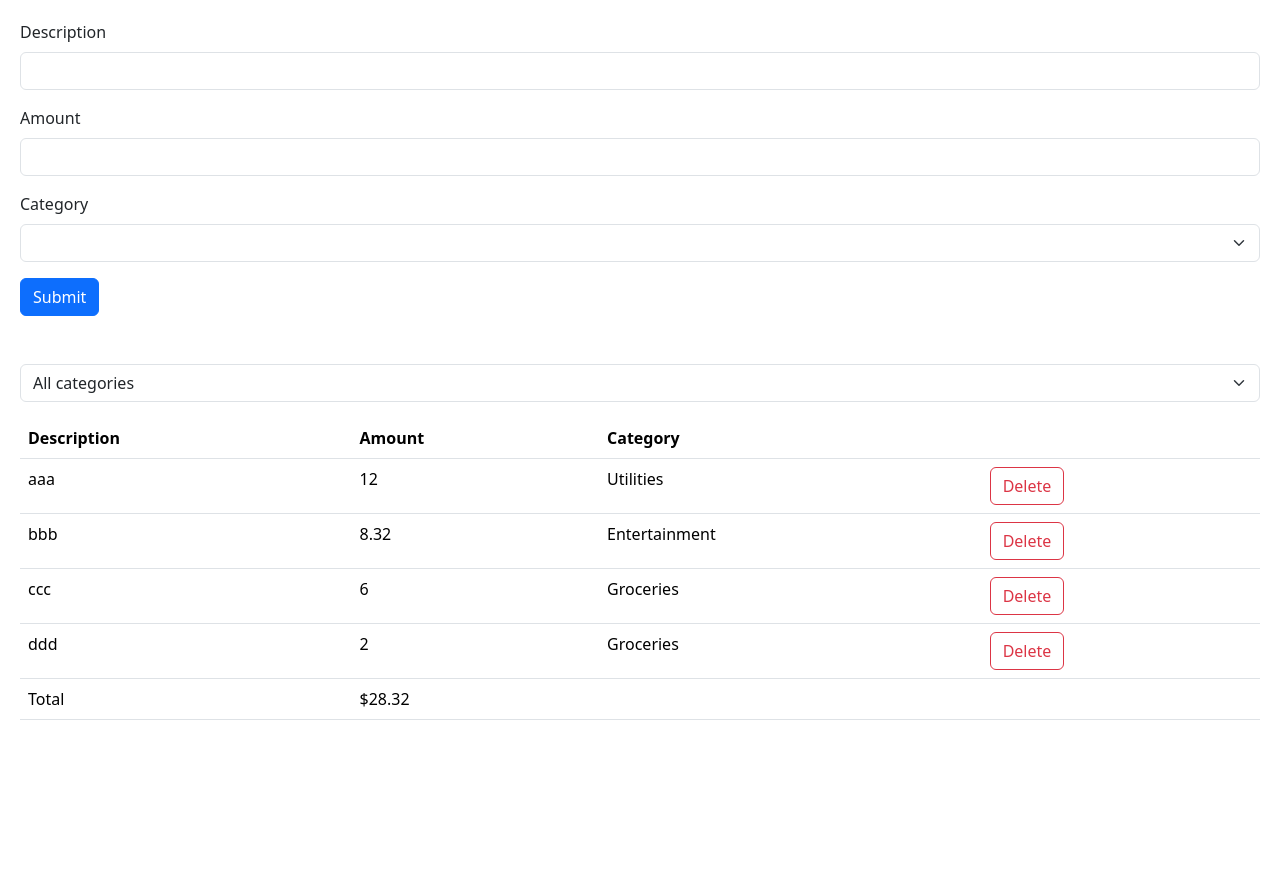
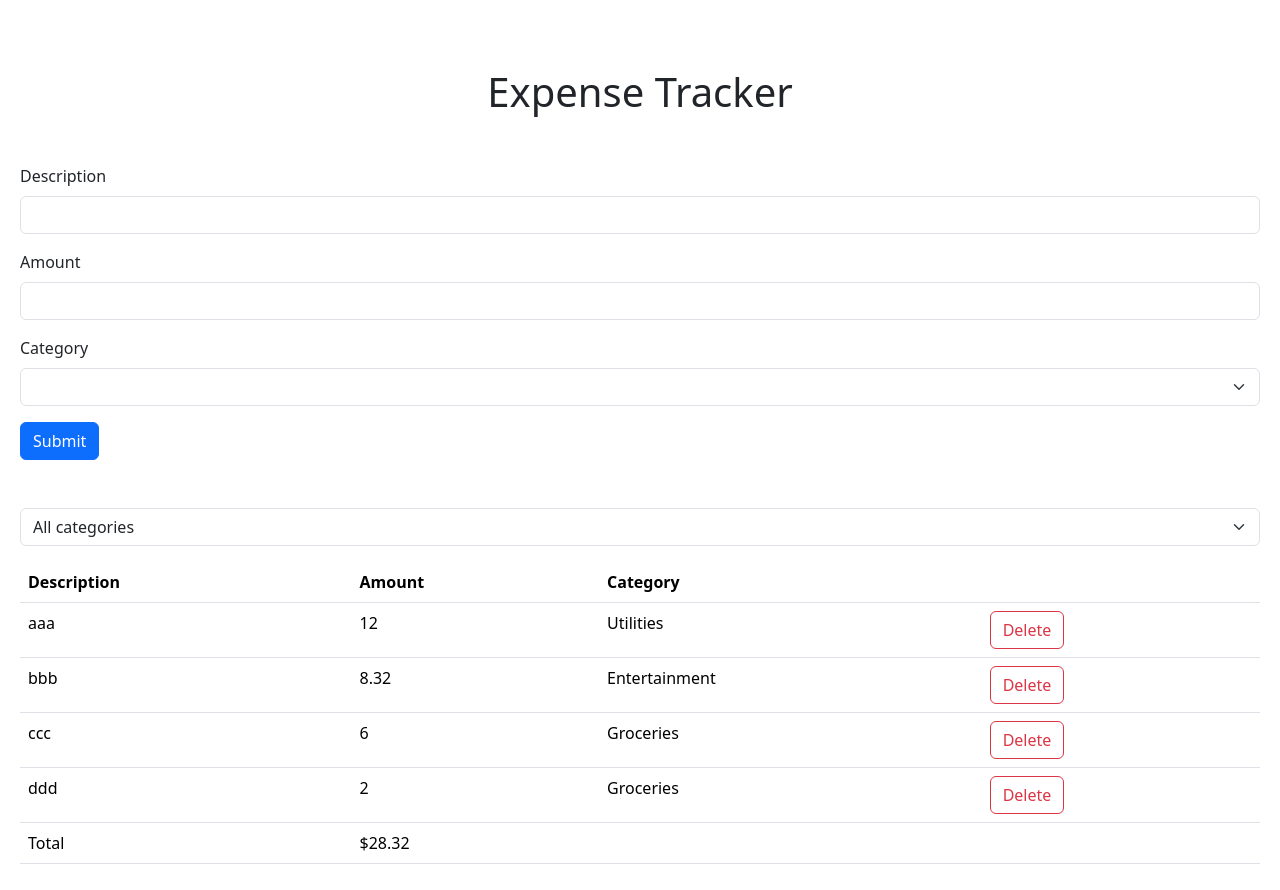
Before and after one commit to imksmv/expense-tracker, a React app: page / in a window 1280 px wide. Shown: the top 890 px of the page. Before the commit the page ends 800 px from the top, so only its background shows below. Built offline with nearby package versions, Linux system fonts and the light colour scheme; the HTML template or start-up script is replaced by a standard one.

Commit message:
Added title to the top of the page

```diff
--- a/src/App.tsx
+++ b/src/App.tsx
@@ -19,6 +19,9 @@ export default function App() {
 
   return (
     <>
+      <h1 className="title d-flex justify-content-center my-5">
+        Expense Tracker
+      </h1>
       <div className="mb-5">
         <ExpenseForm
           onSubmit={(expense) =>
```
